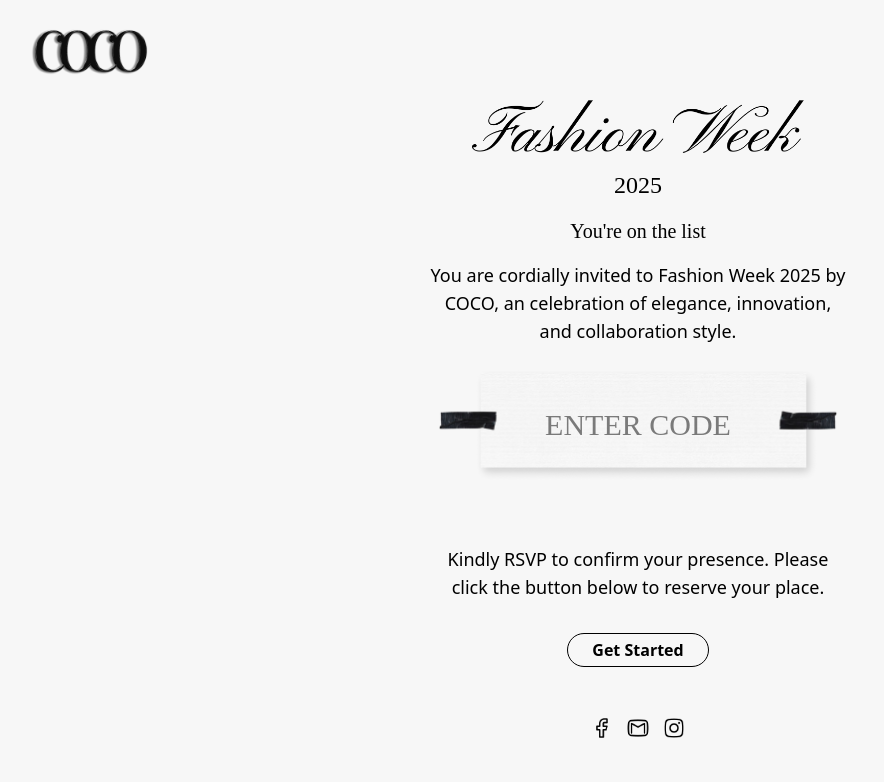
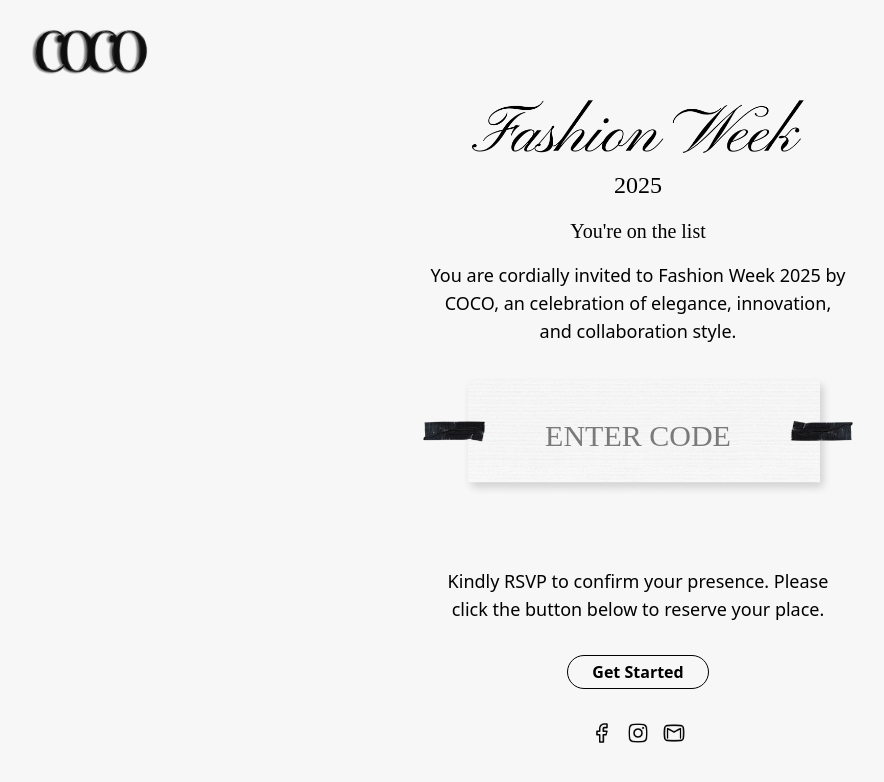
Before and after one commit to JPCSNUMOA/ICONIQUE-INVITATION, a React (Vite) app: page / in a window 1280 px wide. Shown: the top 782 px of the page, without its empty margins (2-886 px from the left). Built offline with nearby package versions, Linux system fonts and the light colour scheme.

Commit message:
revision accomplishments

```diff
--- a/src/pages/RSVPScreen.jsx
+++ b/src/pages/RSVPScreen.jsx
@@ -5,7 +5,7 @@
 import fb from '../assets/fb-icon.png'
 import email from '../assets/ig-icon.png'
 import ig from '../assets/email-icon.png'
-import { useLocation, useNavigate, Navigate } from 'react-router-dom'
+import { useLocation, useNavigate, Navigate, Link } from 'react-router-dom'
 import Select from 'react-select'
 import { configDotenv } from 'dotenv'
 import axios from 'axios'
@@ -139,6 +139,7 @@
     const options = [
         { value: 'PreShow', label: 'Pre-Show' },
         { value: 'Runway', label: 'Runway' },
+        { value: 'Runway, Preshow', label: 'Both' },
     ]
 
     const handleSubmit = async () => {
@@ -230,8 +231,8 @@
                                 </div>
                                 <div className='w-full flex justify-center items-center gap-3 self-end '>
                                     <img className='h-6 w-6' src={fb} onClick={() => { window.open('https://www.facebook.com/profile.php?id=61562872356464', '_blank') }} />
-                                    <img className='h-6 w-6' src={ig} onClick={() => { window.open('https://www.facebook.com/profile.php?id=61562872356464', '_blank') }} />
-                                    <img className='h-6 w-6' src={email} onClick={() => { window.open('https://www.facebook.com/profile.php?id=61562872356464', '_blank') }} />
+                                    <img className='h-6 w-6' src={email} onClick={() => { window.open('https://www.instagram.com/numoa_coco?igsh=dnRwcjhoenZwcTM5', '_blank') }} />
+                                    <img onClick={() => { window.open('mailto:numoacoco@gmail.com', '_blank') }} className='h-6 w-6' src={ig} />
                                 </div>
 
 
--- a/src/pages/WelcomeScreen.jsx
+++ b/src/pages/WelcomeScreen.jsx
@@ -63,16 +63,16 @@
                         <p className='font-[Times_New_Roman] text-2xl font-semi'>2025</p>
                         <p className='font-[Times_New_Roman] text-xl font-semi'>You're on the list</p>
                         <p className='font-sans text-xs md:text-lg text-center'>You are cordially invited to Fashion Week 2025 by COCO, an celebration of elegance, innovation, and collaboration style.</p>
-                        <div className="h-[20%] min-w-[400px]  w-full bg-center bg-contain bg-no-repeat bg-[url('./assets/tape-text-input.png')] flex justify-center items-center">
-                            <input type='text' onChange={(e) => { setUserCode(e.target.value) }} value={UserCode} maxLength={16} className=' w-5/9 text-xl md:text-3xl font-[Time_New_Roman] text-center uppercase min-h-8' placeholder='Enter Code' />
+                        <div className="h-[20%] min-w-[450px] min-h-[150px]   w-full bg-center bg-contain bg-no-repeat bg-[url('./assets/tape-text-input.png')] flex justify-center items-center">
+                            <input type='text' onChange={(e) => { setUserCode(e.target.value) }} value={UserCode} maxLength={16} className=' w-5/9 text-xl xl:text-3xl font-[Time_New_Roman] text-center uppercase min-h-8' placeholder='Enter Code' />
                         </div>
                         <p className='font-sans text-xs md:text-lg md:mt-10 text-center'>Kindly RSVP to confirm your presence. Please click the button below to reserve your place.</p>
                         <button onClick={handleSubmit} className='border-1 border-black p-1 px-6 rounded-4xl font-semibold mt-4'>Get Started</button>
                         <div className='flex-grow'></div>
                         <div className='w-full flex justify-center items-center gap-3 self-end '>
                             <img className='h-6 w-6' src={fb} onClick={() => { window.open('https://www.facebook.com/profile.php?id=61562872356464', '_blank') }} />
-                            <img className='h-6 w-6' src={ig} onClick={() => { window.open('https://www.facebook.com/profile.php?id=61562872356464', '_blank') }} />
-                            <img className='h-6 w-6' src={email} onClick={() => { window.open('https://www.facebook.com/profile.php?id=61562872356464', '_blank') }} />
+                            <img className='h-6 w-6' src={email} onClick={() => { window.open('https://www.instagram.com/numoa_coco?igsh=dnRwcjhoenZwcTM5', '_blank') }} />
+                            <img onClick={() => { window.open('mailto:numoacoco@gmail.com', '_blank') }} className='h-6 w-6' src={ig} />
                         </div>
                     </div>
                 )
```
